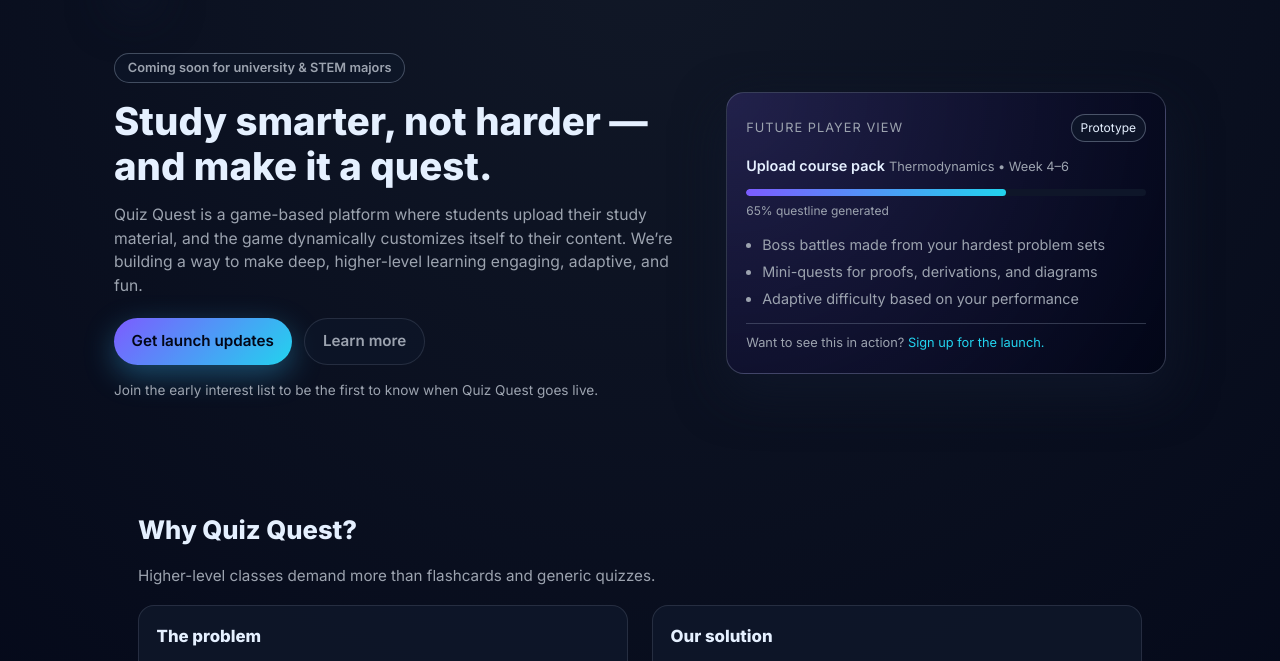
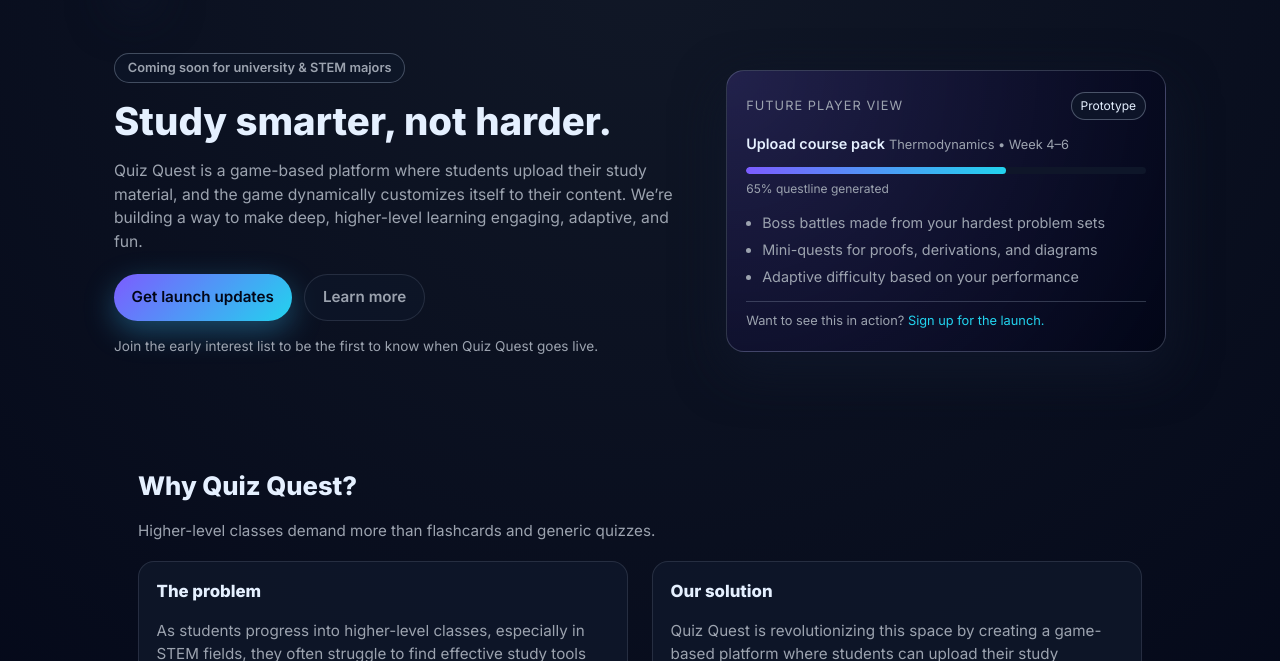
Before and after one commit to red-topaz/playquizquest, a plain HTML site: page index.html in a window 1280 px wide. Shown: the part 69-730 px from the top of the page. Drawn offline with Linux system fonts and the light colour scheme.

Commit message:
Update index.html

```diff
--- a/index.html
+++ b/index.html
@@ -38,7 +38,7 @@
       <section class="hero">
         <div class="hero-text">
           <span class="pill pill-outline">Coming soon for university & STEM majors</span>
-          <h1>Study smarter, not harder — and make it a quest.</h1>
+          <h1>Study smarter, not harder.</h1>
           <p class="hero-lead">
             Quiz Quest is a game-based platform where students upload their study material,
             and the game dynamically customizes itself to their content. We’re building a way
```
